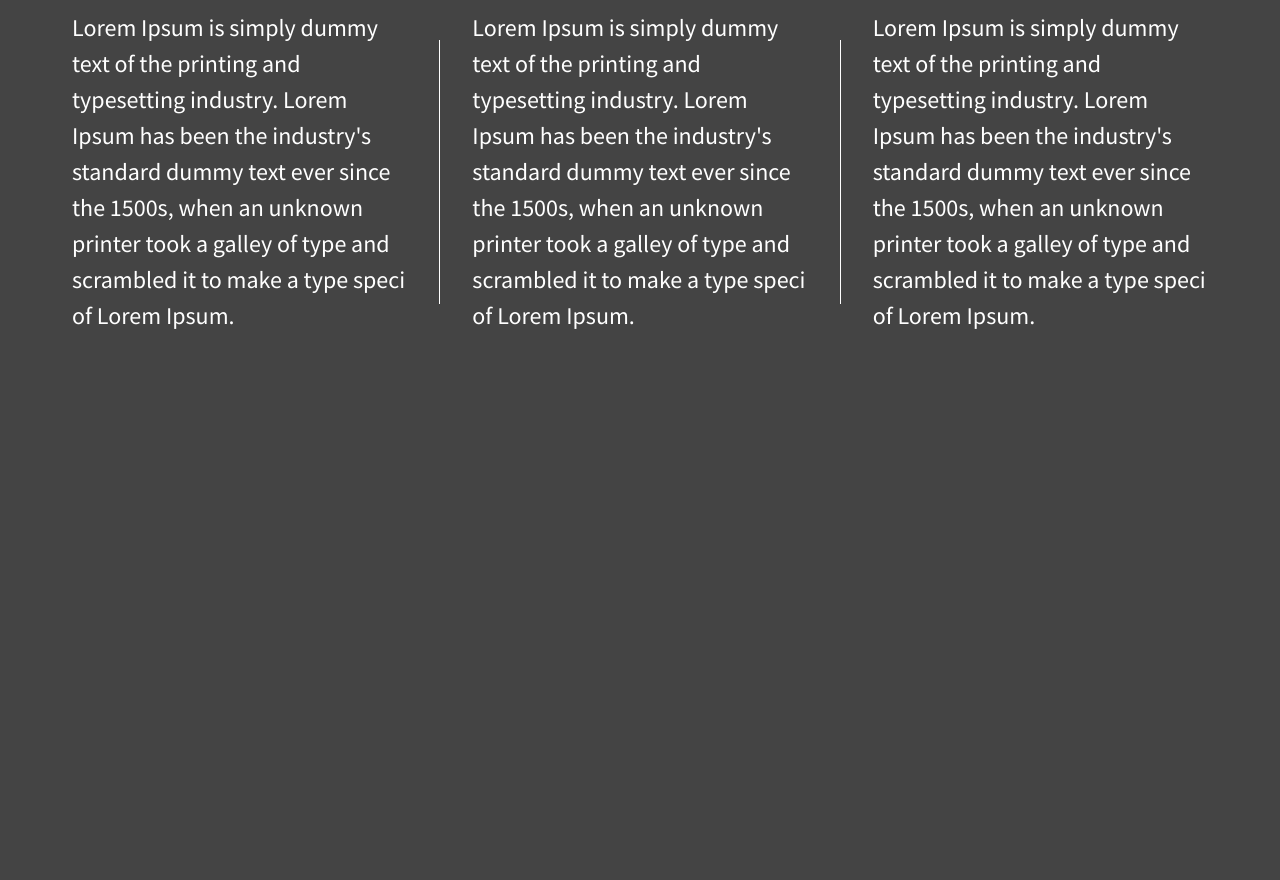
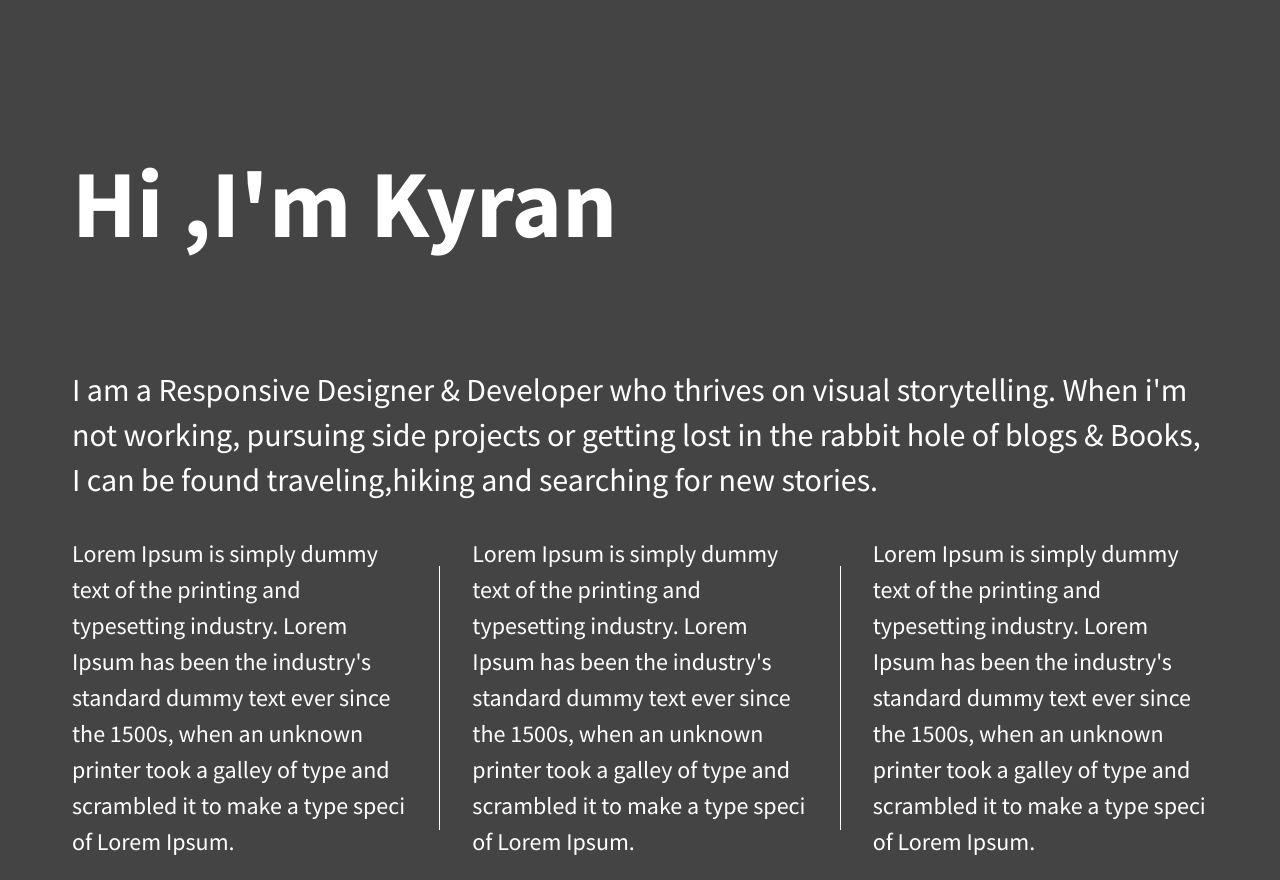
Before and after one commit to Ksciberras/flex-grid, a plain HTML site: page index.html in a window 1280 px wide. Drawn offline with nearby package versions, Linux system fonts and the light colour scheme.

Commit message:
added more text

```diff
--- a/css/main.css
+++ b/css/main.css
@@ -106,7 +106,21 @@ body {
   font-size: 1.25em;
   height: 100%;
 }
-
+header {
+  color: #fff;
+  height: 200px;
+  display: flex;
+  padding: 2rem;
+  font-size: 3rem;
+}
+.hero-text {
+  color: #fff;
+  padding: 2rem;
+  font-size: 2rem;
+  display: flex;
+  justify-content: center;
+  align-content: center;
+}
 .wrapper {
   /*add display:flex and set justify-content to space-between*/
   display: flex;
--- a/index.html
+++ b/index.html
@@ -33,6 +33,17 @@
       </p>
     <![endif]-->
 
+    <header>
+      <h1>Hi ,I'm Kyran</h1>
+    </header>
+    <div class="hero-text">
+      <p>
+        I am a Responsive Designer & Developer who thrives on visual
+        storytelling. When i'm not working, pursuing side projects or getting
+        lost in the rabbit hole of blogs & Books, I can be found
+        traveling,hiking and searching for new stories.
+      </p>
+    </div>
     <section class="wrapper">
       <div class="div-1">
         Lorem Ipsum is simply dummy text of the printing and typesetting
```
